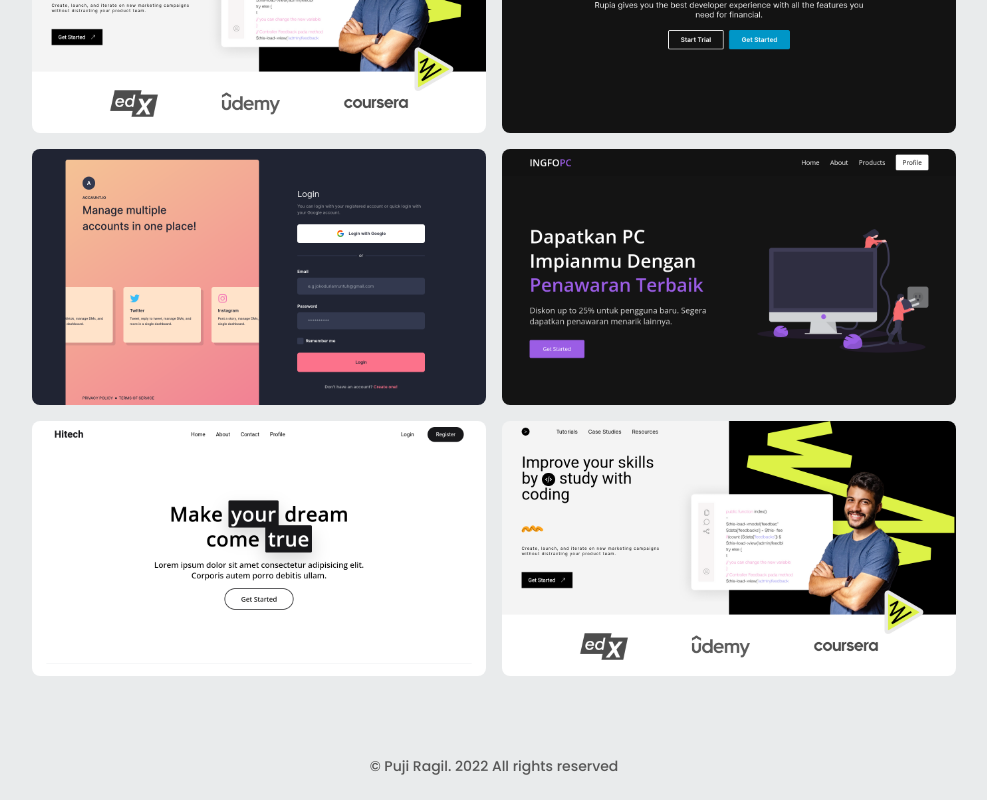
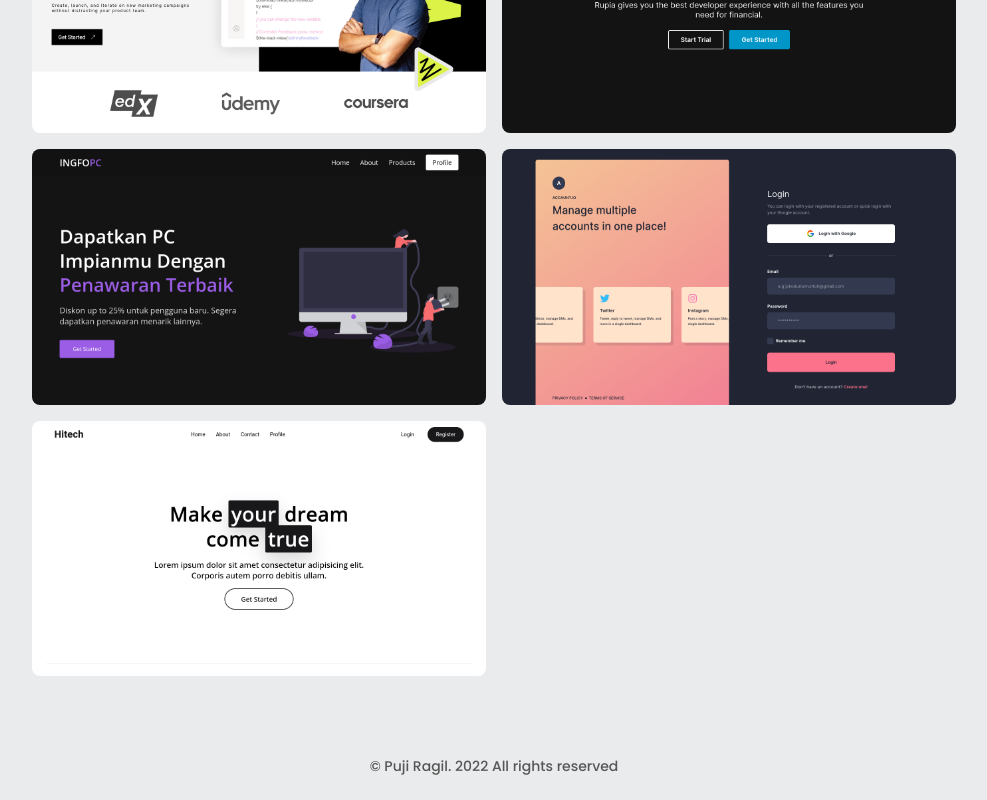
Before and after one commit to pujiragil/Portfolio, a React (Vite) app: page / in a window 1280 px wide. Shown: the part 780-1580 px from the top of the page, without its empty margins (146-1133 px from the left). Built offline with nearby package versions, Linux system fonts and the light colour scheme.

Commit message:
adding img link

```diff
--- a/src/components/Card.jsx
+++ b/src/components/Card.jsx
@@ -9,26 +9,36 @@ const Card = () => {
     <div className="flex flex-col lg:w-9/12 lg:flex-wrap gap-y-4 lg:flex-row w-full mb-20">
       <div className="flex flex-col lg:flex-row w-full gap-y-4 lg:gap-4">
         <div className="lg:flex-1">
-          <img className="w-full rounded-lg" src={porto5} alt="card" />
+          <a href="https://mecode.vercel.app" target="_blank">
+            <img className="w-full rounded-lg" src={porto5} alt="card" />
+          </a>
         </div>
         <div className="lg:flex-1">
-          <img className="w-full rounded-lg" src={porto2} alt="card" />
+          <a href="https://rupia.vercel.app/" target="_blank">
+            <img className="w-full rounded-lg" src={porto2} alt="card" />
+          </a>
         </div>
       </div>
       <div className="flex flex-col lg:flex-row w-full gap-y-4 lg:gap-4">
         <div className="lg:flex-1 order-2">
-          <img className="w-full rounded-lg" src={porto3} alt="card" />
+          <a href="https://authentication-page-pujiragil.vercel.app/" target="_blank">
+            <img className="w-full rounded-lg" src={porto4} alt="card" />
+          </a>
         </div>
         <div className="lg:flex-1 order-1">
-          <img className="w-full rounded-lg" src={porto4} alt="card" />
+          <a href="https://pujiragil.github.io/ingfopc/" target="_blank">
+            <img className="w-full rounded-lg" src={porto3} alt="card" />
+          </a>
         </div>
       </div>
       <div className="flex flex-col lg:flex-row w-full gap-y-4 lg:gap-4">
         <div className="lg:flex-1 order-2">
-          <img className="w-full rounded-lg" src={porto5} alt="card" />
+          {/* <img className="w-full rounded-lg" src={porto5} alt="card" /> */}
         </div>
         <div className="lg:flex-1 order-1">
-          <img className="w-full rounded-lg" src={porto1} alt="card" />
+          <a href="https://hitech-pujiragil.vercel.app/" target="_blank">
+            <img className="w-full rounded-lg" src={porto1} alt="card" />
+          </a>
         </div>
       </div>
     </div>
```
